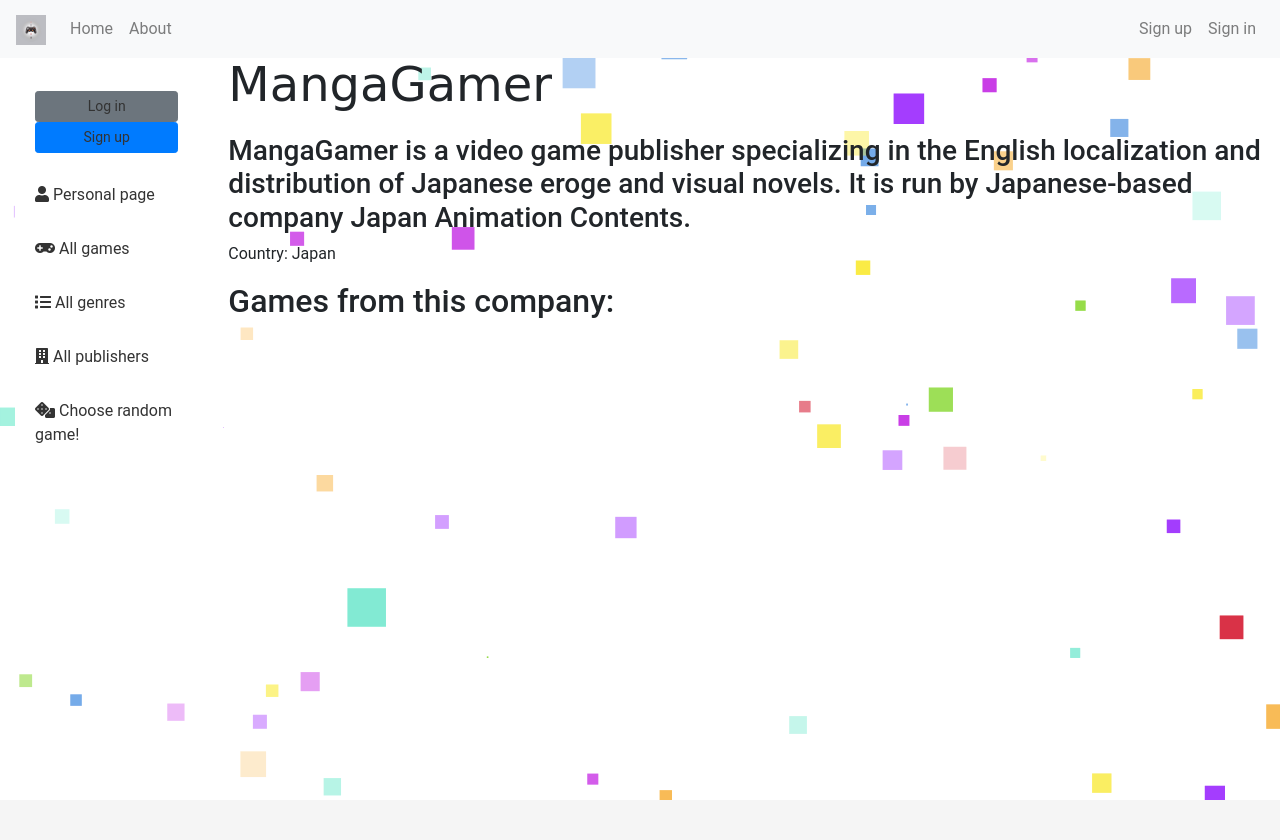
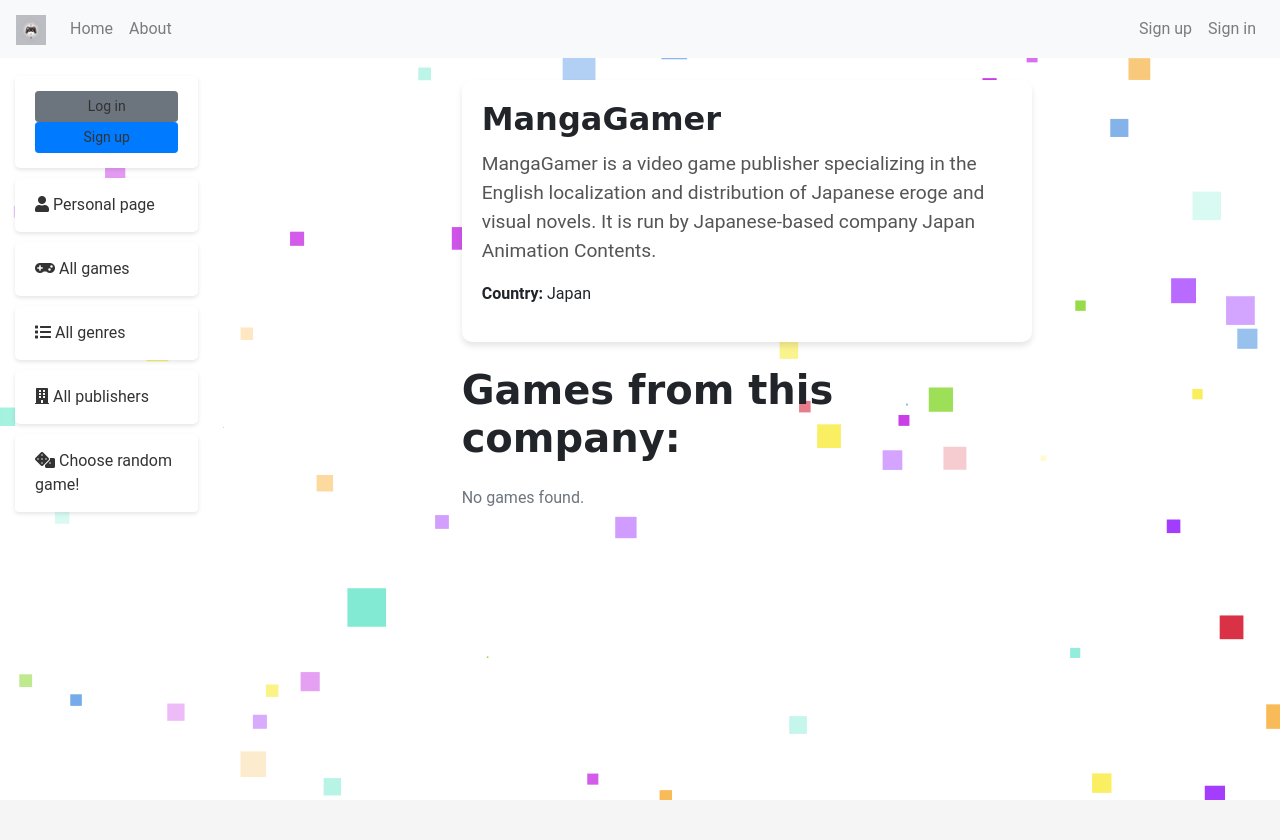
Before and after one commit to BornToLivee/game-hub, a Django app: page /publishers/6/ in a window 1280 px wide. Shown: the top 840 px of the page. Run offline with Django 5.2, Linux system fonts and the light colour scheme; data comes from the database, SQL or seed files in the repository; parts of the project's set-up code (start-up, migrations or seed data) failed here and were passed over; some libraries are stand-ins or nearby versions.

Commit message:
refactor publisher_list and publisher_detail html

```diff
--- a/game/views.py
+++ b/game/views.py
@@ -189,7 +189,7 @@
     model = Publisher
     template_name = 'game/publisher_list.html'
     context_object_name = 'publisher_list'
-    paginate_by = 10
+    paginate_by = 9
 
     def get_queryset(self):
         queryset = super().get_queryset()
--- /dev/null
+++ b/static/css/publisher_detail.css
@@ -0,0 +1,47 @@
+/* Base styles */
+body {
+    font-family: 'Roboto', sans-serif;
+}
+
+h1, h2 {
+    font-weight: 700;
+}
+
+.container {
+    margin-top: 20px;
+}
+
+.card {
+    border: none;
+    border-radius: 10px;
+    box-shadow: 0 4px 6px rgba(0, 0, 0, 0.1);
+    transition: transform 0.3s, box-shadow 0.3s;
+}
+
+.card:hover {
+    transform: translateY(-5px);
+    box-shadow: 0 8px 12px rgba(0, 0, 0, 0.2);
+}
+
+.card-title {
+    font-size: 2rem;
+    font-weight: 700;
+}
+
+.card-text {
+    font-size: 1.2rem;
+    color: #555;
+}
+
+.list-group-item {
+    border: none;
+    border-radius: 5px;
+    box-shadow: 0 2px 4px rgba(0, 0, 0, 0.1);
+    margin-bottom: 10px;
+    transition: transform 0.3s, box-shadow 0.3s;
+}
+
+.list-group-item:hover {
+    transform: translateY(-5px);
+    box-shadow: 0 4px 8px rgba(0, 0, 0, 0.15);
+}
--- a/static/css/styles.css
+++ b/static/css/styles.css
@@ -288,3 +288,84 @@
         padding: 80px 20px; /* Увеличенный padding для большего размера квадратов на больших экранах */
     }
 }
+
+/* Подключение шрифтов Google */
+@import url('https://fonts.googleapis.com/css2?family=Roboto:wght@400;500&family=Lobster&display=swap');
+
+/* Общие стили */
+body {
+    font-family: 'Roboto', sans-serif;
+    height: 100%;
+    margin: 0;
+    background-color: #f5f5f5;
+}
+
+.container {
+    max-width: 900px;
+    animation: fadeIn 1s ease-in-out;
+    margin-top: 20px;
+}
+
+h1, h2 {
+    font-family: 'Lobster', cursive;
+    font-size: 2.5rem;
+}
+
+p {
+    font-weight: 400;
+}
+
+a {
+    text-decoration: none;
+    color: inherit; /* Изменение цвета текста */
+}
+
+/* Стили для блоков информации о жанре и игр */
+.genre-info, .games-list {
+    background-color: #ffffff; /* Изменение фона квадрата */
+    color: #333333; /* Изменение цвета текста */
+    padding: 20px;
+    border-radius: 10px;
+    box-shadow: 0 4px 8px rgba(0,0,0,0.1);
+}
+
+.games-list h2 {
+    font-size: 2rem;
+}
+
+.game-box {
+    transition: transform 0.3s, box-shadow 0.3s;
+    background-color: #f8f9fa;
+    color: #333333;
+    padding: 40px; /* Увеличенный padding для большего размера квадратов */
+    font-size: 1.5rem;
+    border-radius: 10px;
+    box-shadow: 0 4px 8px rgba(0,0,0,0.1);
+}
+
+.game-box:hover {
+    transform: scale(1.05);
+    box-shadow: 0 8px 16px rgba(0,0,0,0.2);
+}
+
+/* Анимация появления */
+@keyframes fadeIn {
+    from {
+        opacity: 0;
+        transform: translateY(20px);
+    }
+    to {
+        opacity: 1;
+        transform: translateY(0);
+    }
+}
+
+/* Стили для кнопок */
+.btn-animated {
+    transition: all 0.3s;
+}
+
+.btn-animated:hover {
+    transform: translateY(-2px);
+    box-shadow: 0 4px 8px rgba(0,0,0,0.2);
+}
--- a/templates/game/publisher_detail.html
+++ b/templates/game/publisher_detail.html
@@ -1,16 +1,31 @@
 {% extends "base.html" %}
+{% load static %}
 
 {% block content %}
-  <h1>{{ object.name }}</h1>
-  <h3>{{ object.description }}</h3>
-  <p>Country: {{ object.country }}</p>
+  <link rel="stylesheet" href="{% static 'css/publisher_detail.css' %}">
+  <div class="container mt-4">
+    <div class="row">
+      <div class="col-md-8 offset-md-2">
+        <div class="card mb-4">
+          <div class="card-body">
+            <h1 class="card-title">{{ object.name }}</h1>
+            <p class="card-text">{{ object.description }}</p>
+            <p><strong>Country:</strong> {{ object.country }}</p>
+          </div>
+        </div>
 
-  <h2>Games from this company:</h2>
-  <ul>
-    {% for game in games %}
-      <li>
-        <a href="{% url 'game:game-detail' pk=game.pk %}">{{ game.title }}</a>
-      </li>
-    {% endfor %}
-  </ul>
+        <h2 class="mb-4">Games from this company:</h2>
+        <div class="list-group">
+          {% for game in games %}
+            <a href="{% url 'game:game-detail' pk=game.pk %}" class="list-group-item list-group-item-action">
+              {{ game.title }}
+            </a>
+          {% endfor %}
+          {% if games|length == 0 %}
+            <p class="text-muted">No games found.</p>
+          {% endif %}
+        </div>
+      </div>
+    </div>
+  </div>
 {% endblock %}
```
Also changed, not shown: static/css/publisher_cards.css (added, +56 -0 lines), static/js/publisher_cards.js (added, +10 -0 lines), templates/game/publisher_list.html (+32 -21 lines).
